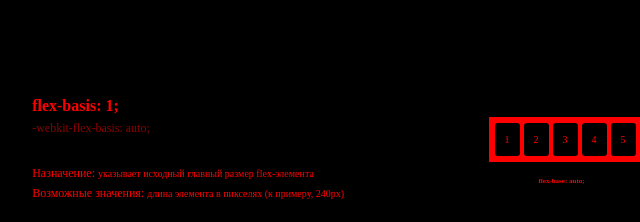
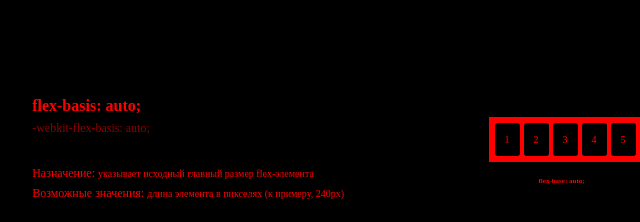
Before and after one commit to bjbabur/big-homework, a plain HTML site: page index.html in a window 1280 px wide. Shown: the part 2883-3105 px from the top of the page, 61-701 px from the left. Drawn offline with Linux system fonts and the light colour scheme.

Commit message:
Update index.html

```diff
--- a/index.html
+++ b/index.html
@@ -560,7 +560,7 @@
         <div class="description_basis">
           <div class="number">4</div>
           <div class="text_block">
-            <div class="title">flex-basis: 1;</div>
+            <div class="title">flex-basis: auto;</div>
             <div class="webkit">-webkit-flex-basis: auto;</div>
             <div class="name">
               <span>Назначение: </span>указывает исходный главный размер
```
